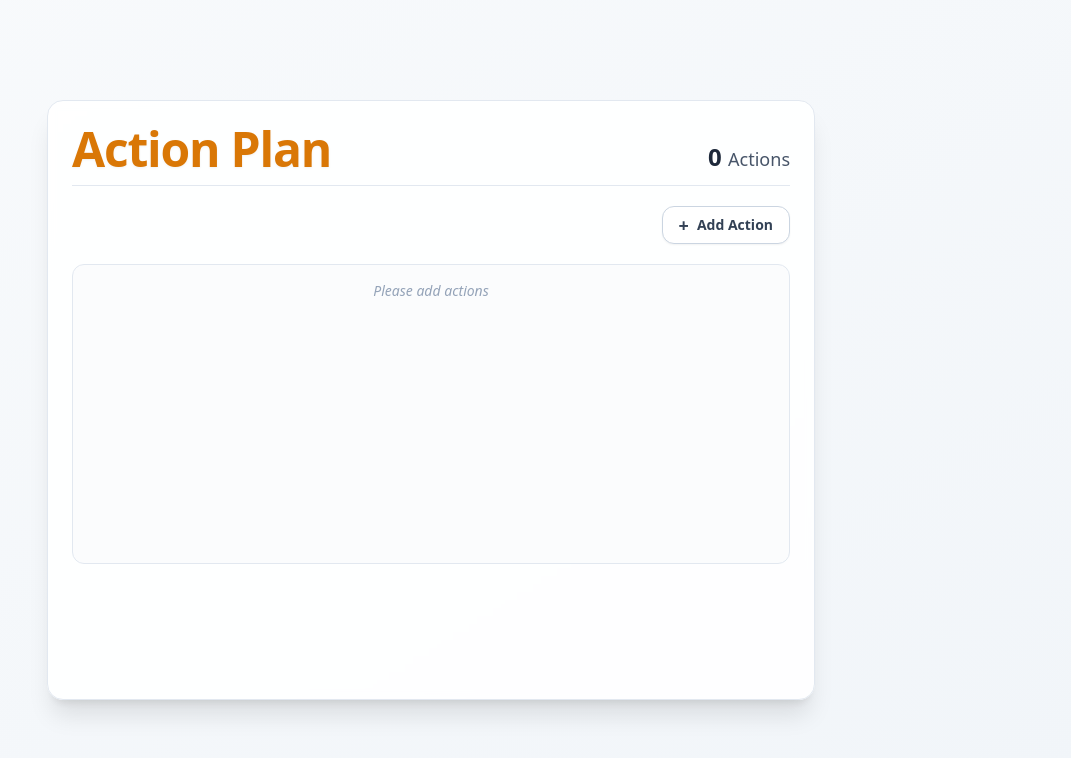
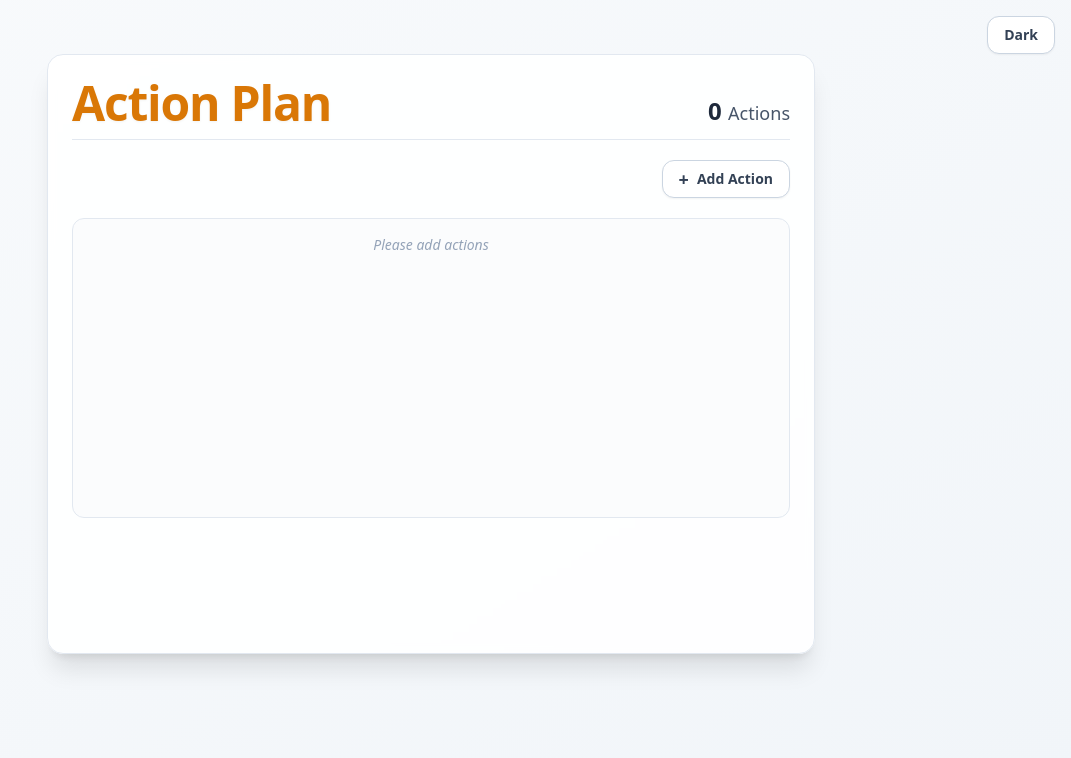
Before and after one commit to chiranjeevi-bhupathiraju/ActionPlan, a React (Create React App) app: page / in a window 1280 px wide. Shown: the top 758 px of the page, without its empty margins (209-1280 px from the left). Built offline with nearby package versions, Linux system fonts and the light colour scheme.

Commit message:
Implement dark theme toggle and enhance UI for App, AddTask, and Task components

```diff
--- a/src/App.js
+++ b/src/App.js
@@ -6,6 +6,12 @@ const App = () => {
   const [actions, setActions] = useState([]);
   const [taskId, setTaskId] = useState(null);
   const [showModal, setShowModal] = useState(false);
+  const [darkTheme, setDarkTheme] = useState(false);
+
+
+  const handleThemeChnage = () => {
+    setDarkTheme(!darkTheme);
+  };
 
   // Current action being edited (or null for add mode)
   const editingAction = actions.find((a) => a.id === taskId) || null;
@@ -38,10 +44,7 @@ const App = () => {
           ),
         );
       } else {
-        setActions((prev) => [
-          ...prev,
-          { desc, id: crypto.randomUUID() },
-        ]);
+        setActions((prev) => [...prev, { desc, id: crypto.randomUUID() }]);
       }
       setShowModal(false);
       setTaskId(null);
@@ -50,14 +53,27 @@ const App = () => {
   );
 
   return (
-    <div className="flex justify-center items-center min-h-screen bg-gradient-to-br from-slate-50 to-slate-100 p-4 font-sans antialiased">
-      <div className="w-full max-w-3xl min-h-[600px] bg-white/90 backdrop-blur-sm border border-slate-200 rounded-2xl shadow-xl p-6">
-        <div className="flex justify-between items-end mb-5 pb-3 border-b border-slate-200">
-          <h1 className="text-4xl md:text-5xl font-bold tracking-tight text-amber-600 drop-shadow-sm">
+    <div
+        className={`min-h-screen ${darkTheme ? "bg-gradient-to-br from-slate-950 to-slate-900" : "bg-gradient-to-br from-slate-50 to-slate-100"} p-4 font-sans antialiased`}
+      >
+        <div className="flex justify-end">
+          <button
+            onClick={handleThemeChnage}
+            className={`border px-4 py-2 rounded-xl shadow-sm text-sm font-semibold flex items-center transition-colors ${darkTheme ? "border-slate-600 bg-slate-800 text-slate-100 hover:bg-slate-700" : "border-slate-300 bg-white text-slate-700 hover:bg-slate-50"}`}
+          >
+            {darkTheme ? "Light" : "Dark"}
+          </button>
+        </div>
+        <div className="flex justify-center items-center">
+          <div className={`w-full max-w-3xl min-h-[600px] backdrop-blur-sm rounded-2xl shadow-xl p-6 ${darkTheme ? "bg-slate-800/90 border border-slate-700" : "bg-white/90 border border-slate-200"}`}>
+            <div className={`flex justify-between items-end mb-5 pb-3 ${darkTheme ? "border-b border-slate-700" : "border-b border-slate-200"}`}>
+              <h1 className={`text-4xl md:text-5xl font-bold tracking-tight drop-shadow-sm ${darkTheme ? "text-amber-400" : "text-amber-600"}`}>
+
                 Action Plan
               </h1>
-          <p className="text-slate-600 text-lg">
-            <span className="font-bold text-2xl text-slate-800">
+              <p className={`text-lg ${darkTheme ? "text-slate-300" : "text-slate-600"}`}>
+                <span className={`font-bold text-2xl ${darkTheme ? "text-slate-100" : "text-slate-800"}`}>
+
                   {actions.length}{" "}
                 </span>
                 Actions
@@ -66,7 +82,7 @@ const App = () => {
 
             <div className="flex justify-end mb-5">
               <button
-            className="group flex items-center gap-2 bg-white text-slate-700 text-sm font-semibold border border-slate-300 px-4 py-2 rounded-xl shadow-sm hover:bg-amber-50 hover:border-amber-300 hover:text-amber-700 transition-all duration-200 focus:outline-none focus:ring-2 focus:ring-amber-400 focus:ring-offset-1"
+                className={`group flex items-center gap-2 text-sm font-semibold border px-4 py-2 rounded-xl shadow-sm transition-all duration-200 focus:outline-none focus:ring-2 focus:ring-amber-400 focus:ring-offset-1 ${darkTheme ? "bg-slate-700 text-slate-100 border-slate-600 hover:bg-slate-600 hover:border-amber-400 hover:text-amber-300 focus:ring-offset-slate-800" : "bg-white text-slate-700 border-slate-300 hover:bg-amber-50 hover:border-amber-300 hover:text-amber-700"}`}
                 onClick={handleAddClick}
               >
                 <span className="text-lg leading-none font-bold group-hover:scale-110 transition-transform">
@@ -76,7 +92,7 @@ const App = () => {
               </button>
             </div>
 
-        <div className="border border-slate-200 bg-slate-50/50 rounded-xl p-4 min-h-[300px] space-y-2.5">
+            <div className={`rounded-xl p-4 min-h-[300px] space-y-2.5 ${darkTheme ? "border border-slate-700 bg-slate-900/60" : "border border-slate-200 bg-slate-50/50"}`}>
               {actions.length > 0 ? (
                 actions.map((act) => (
                   <Task
@@ -84,13 +100,15 @@ const App = () => {
                     key={act.id}
                     handleDelete={handleDelete}
                     handleEdit={handleEdit}
+                    darkTheme={darkTheme}
                   />
                 ))
               ) : (
-            <p className="flex justify-center items-center h-full text-slate-400 text-sm italic">
+                <p className={`flex justify-center items-center h-full text-sm italic ${darkTheme ? "text-slate-500" : "text-slate-400"}`}>
                   Please add actions
                 </p>
               )}
+            </div>
           </div>
         </div>
 
@@ -99,6 +117,7 @@ const App = () => {
             initialValue={editingAction?.desc ?? ""}
             handleCloseClick={handleCloseClick}
             handleSaveClick={handleSaveClick}
+            darkTheme={darkTheme}
           />
         )}
     </div>
--- a/src/components/AddTask.jsx
+++ b/src/components/AddTask.jsx
@@ -5,6 +5,7 @@ const AddTask = memo(
     initialValue = "",
     handleSaveClick = () => {},
     handleCloseClick = () => {},
+    darkTheme = false,
   }) => {
     // ✅ input state is local — typing only re-renders AddTask
     const [inputValue, setInputValue] = useState(initialValue);
@@ -30,8 +31,8 @@ const AddTask = memo(
 
     return (
       <div className="fixed inset-0 w-full bg-black/40 backdrop-blur-sm z-50 flex items-center justify-center p-4">
-        <div className="bg-white rounded-2xl shadow-2xl w-full max-w-2xl border border-white/20 p-6 transition-all duration-200">
-          <h2 className="text-xl font-semibold text-slate-800 mb-4">
+        <div className={`rounded-2xl shadow-2xl w-full max-w-2xl p-6 transition-all duration-200 ${darkTheme ? "bg-slate-800 border border-slate-700" : "bg-white border border-white/20"}`}>
+          <h2 className={`text-xl font-semibold mb-4 ${darkTheme ? "text-slate-100" : "text-slate-800"}`}>
             Add / Edit Action
           </h2>
 
@@ -43,7 +44,7 @@ const AddTask = memo(
             name="action"
             placeholder="Enter action description..."
             value={inputValue}
-            className="w-full border border-slate-300 text-slate-800 text-sm h-12 rounded-xl focus:outline-none focus:ring-2 focus:ring-amber-400 focus:border-transparent px-4 bg-slate-50 transition-all duration-150"
+            className={`w-full border text-sm h-12 rounded-xl focus:outline-none focus:ring-2 focus:ring-amber-400 focus:border-transparent px-4 transition-all duration-150 ${darkTheme ? "border-slate-600 bg-slate-900 text-slate-100 placeholder:text-slate-500" : "border-slate-300 bg-slate-50 text-slate-800 placeholder:text-slate-400"}`}
           />
           {error && (
             <p className="text-rose-500 text-sm mt-2 flex items-center gap-1">
@@ -52,7 +53,7 @@ const AddTask = memo(
           )}
           <div className="flex gap-3 justify-end mt-6">
             <button
-              className="border border-slate-300 bg-white text-slate-700 text-sm font-semibold px-5 py-2.5 rounded-xl shadow-sm hover:bg-slate-100 hover:border-slate-400 transition-all duration-150 focus:outline-none focus:ring-2 focus:ring-slate-300"
+              className={`border text-sm font-semibold px-5 py-2.5 rounded-xl shadow-sm transition-all duration-150 focus:outline-none focus:ring-2 ${darkTheme ? "border-slate-600 bg-slate-700 text-slate-100 hover:bg-slate-600 hover:border-slate-500 focus:ring-slate-500" : "border-slate-300 bg-white text-slate-700 hover:bg-slate-100 hover:border-slate-400 focus:ring-slate-300"}`}
               onClick={handleCloseClick}
             >
               Close
--- a/src/components/Task.jsx
+++ b/src/components/Task.jsx
@@ -5,21 +5,22 @@ const Task = memo(
     action ,
     handleDelete = () => {},
     handleEdit = () => {},
+    darkTheme = false,
   }) => {
     return (
       <div className="w-full flex flex-wrap sm:flex-nowrap gap-2 items-center group">
-        <p className="flex-1 border border-slate-300 bg-white text-slate-800 px-4 py-2.5 rounded-xl shadow-sm text-sm truncate">
+        <p className={`flex-1 border px-4 py-2.5 rounded-xl shadow-sm text-sm truncate ${darkTheme ? "border-slate-600 bg-slate-800 text-slate-100" : "border-slate-300 bg-white text-slate-800"}`}>
           {action.desc}
         </p>
         <div className="flex gap-2">
           <button
-            className="flex items-center gap-1 border border-slate-300 bg-white text-slate-700 rounded-xl font-medium px-3 py-2 text-sm shadow-sm hover:bg-blue-50 hover:border-blue-300 hover:text-blue-700 transition-all duration-150 focus:outline-none focus:ring-2 focus:ring-blue-300"
+            className={`flex items-center gap-1 border rounded-xl font-medium px-3 py-2 text-sm shadow-sm transition-all duration-150 focus:outline-none focus:ring-2 focus:ring-blue-300 ${darkTheme ? "border-slate-600 bg-slate-700 text-slate-100 hover:bg-blue-950 hover:border-blue-700 hover:text-blue-300" : "border-slate-300 bg-white text-slate-700 hover:bg-blue-50 hover:border-blue-300 hover:text-blue-700"}`}
             onClick={() => handleEdit(action.id)}
           >
             Edit
           </button>
           <button
-            className="flex items-center gap-1 border border-slate-300 bg-white text-slate-700 rounded-xl font-medium px-3 py-2 text-sm shadow-sm hover:bg-rose-50 hover:border-rose-300 hover:text-rose-700 transition-all duration-150 focus:outline-none focus:ring-2 focus:ring-rose-300"
+            className={`flex items-center gap-1 border rounded-xl font-medium px-3 py-2 text-sm shadow-sm transition-all duration-150 focus:outline-none focus:ring-2 focus:ring-rose-300 ${darkTheme ? "border-slate-600 bg-slate-700 text-slate-100 hover:bg-rose-950 hover:border-rose-700 hover:text-rose-300" : "border-slate-300 bg-white text-slate-700 hover:bg-rose-50 hover:border-rose-300 hover:text-rose-700"}`}
             onClick={() => handleDelete(action.id)}
           >
             Delete
```
Lines whose indentation alone changed are shown as unchanged.
